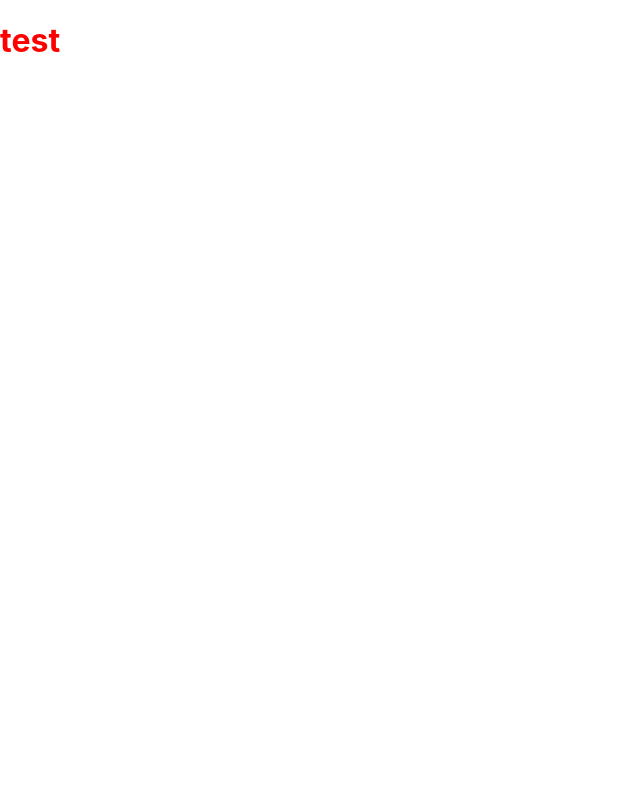
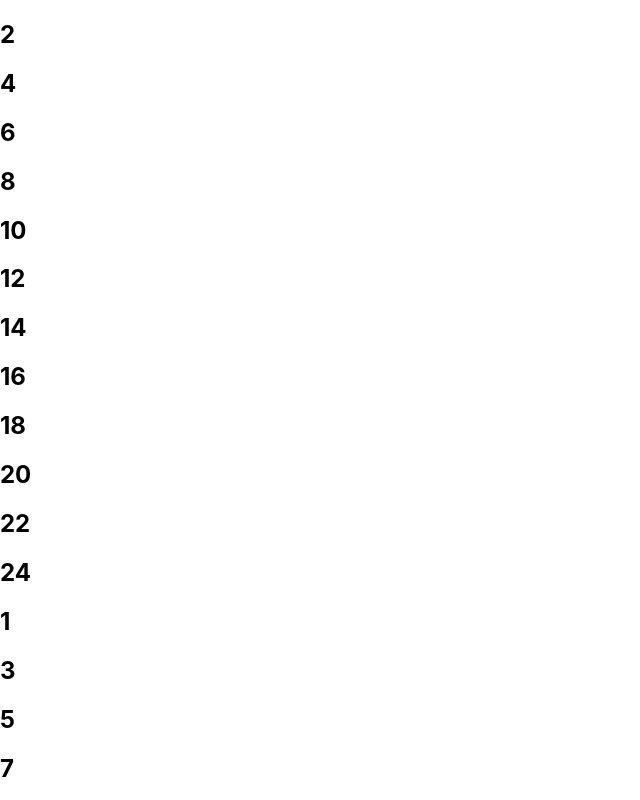
Before and after one commit to justwillj/Front-end-observation-test-exercise-v1, a React (Create React App) app: page / in a window 1280 px wide. Shown: the top 800 px of the page, without its empty margins (0-640 px from the left). Built offline with nearby package versions, Linux system fonts and the light colour scheme.

Commit message:
lists mapped

```diff
--- a/src/components/app/App.js
+++ b/src/components/app/App.js
@@ -1,9 +1,46 @@
 import "./App.css";
+import { useState } from 'react'
 
 function App() {
+  const [even, setEven] = useState([
+        { id: 1, number: 2 },
+        { id: 2, number: 4 },
+        { id: 3, number: 6 },
+        { id:4, number:  8},
+        { id: 5, number:  10},
+        { id: 6, number:12},
+        { id: 7, number:  14},
+        { id: 8, number:  16},
+        { id: 9, number:  18},
+        { id: 10, number:  20},
+        { id: 11, number:  22},
+        { id: 12, number:  24},
+    ]);
+  const [odd, setOdd] = useState([
+        { id: 1, number: 1 },
+        { id: 2, number: 3 },
+        { id: 3, number: 5 },
+        { id:4, number:  7},
+        { id: 5, number:  9},
+        { id: 6, number:11},
+        { id: 7, number:  13},
+        { id: 8, number:  15},
+        { id: 9, number:  17},
+        { id: 10, number:  19},
+        { id: 11, number:  21},
+        { id: 12, number:  23},
+        { id: 13, number:  25},
+  ]);
   return (
     <div>
-      <h1>test</h1>
+      <div>{even.map(({id,number})=>
+                (<h2 key={id}>{number}
+                </h2>))}
+                </div>
+                <div>{odd.map(({id,number})=>
+                (<h2 key={id}>{number}
+                </h2>))}
+                </div>
     </div>
   );
 }
```
